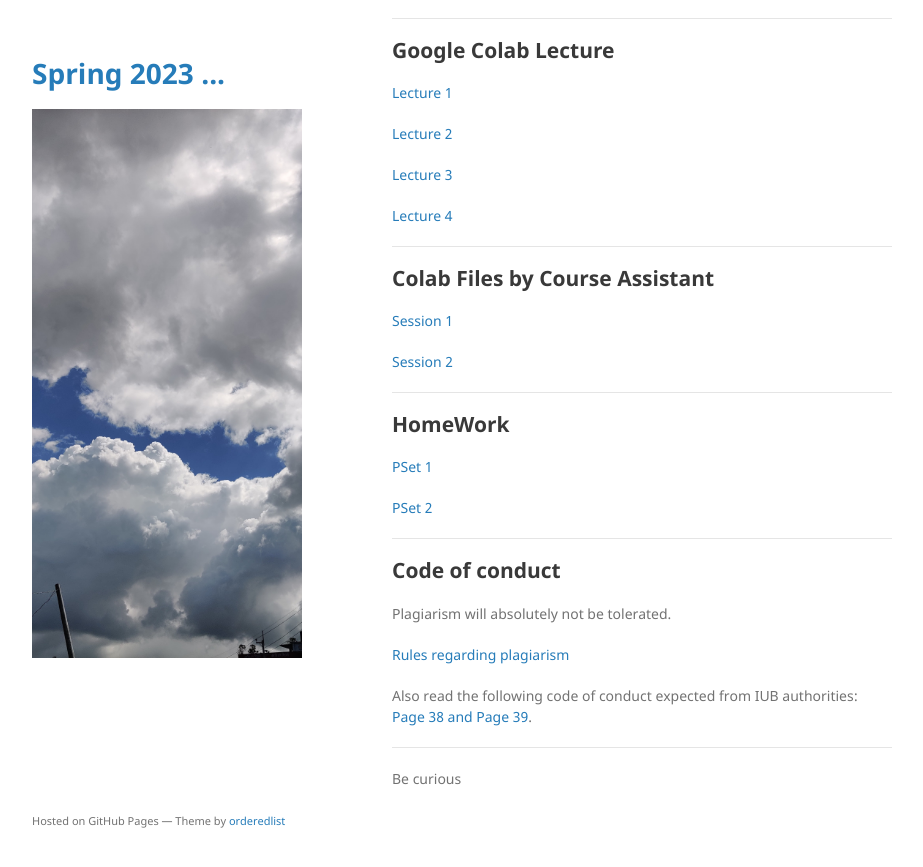
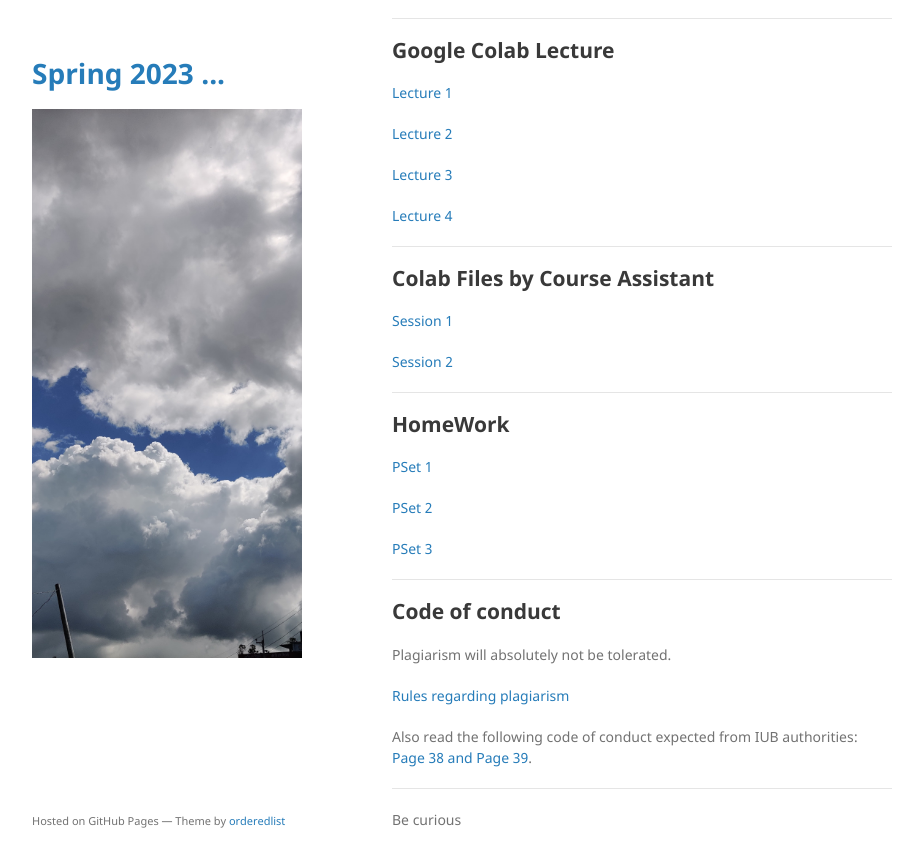
Before and after one commit to mohammadmotiurrahman/mohammadmotiurrahman.github.io, a Jekyll site: the page built from cse203_5/index.md, in a window 1280 px wide and 900 px high, scrolled down 607 px. Shown: the top 867 px of the window, without its empty margins (178-1101 px from the left). Built offline with Jekyll 4.4.1, drawn with Linux system fonts in a browser that asks for light colours; our own code applies the rules of GitHub Pages for plain Markdown files.

Commit message:
Update index.md

```diff
--- a/cse203_5/index.md
+++ b/cse203_5/index.md
@@ -53,6 +53,9 @@ Tuesday- 4:20pm to 5:50pm
 
 [PSet 2](https://drive.google.com/file/d/1V3sWECeHWl4mXxv9FdYr4fBVejZGu2M5/view?usp=sharing)
 
+[PSet 3](https://colab.research.google.com/drive/1Ah8XmS4YYeKAEfWthp86a0KQceZ2uXAb?usp=sharing)
+
+
 * * *
 
 ## Code of conduct
```
